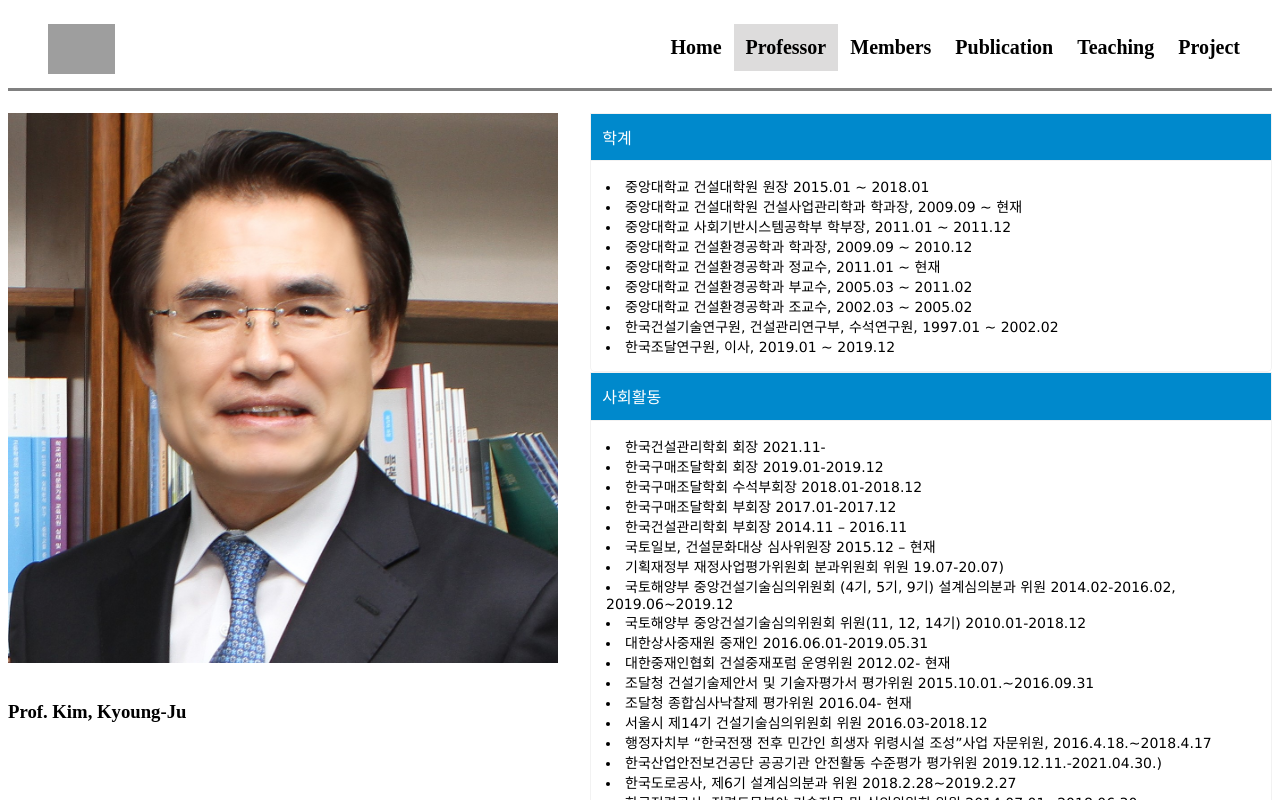
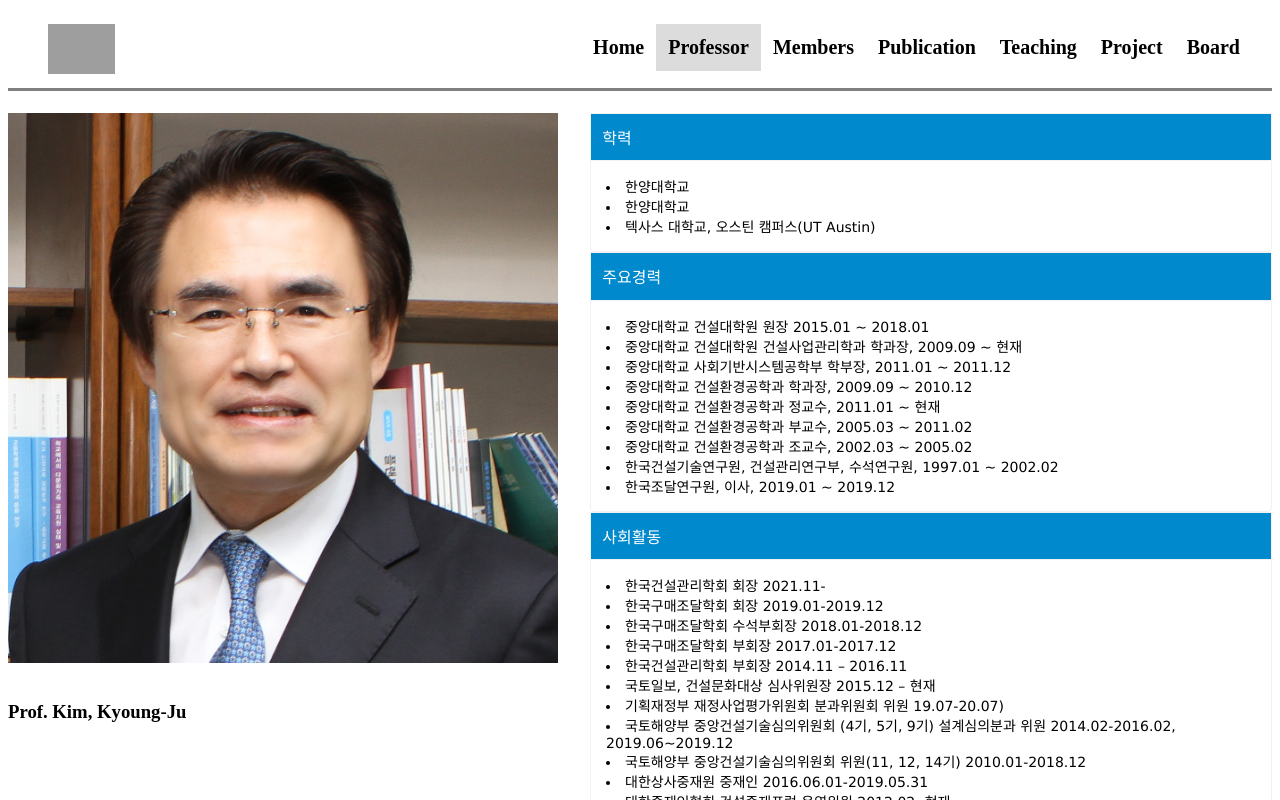
Before and after one commit to grrrrreee/CMIT_homepage, a React (Create React App) app: page / in a window 1280 px wide. Both pictures are taken after a click on the item "Professor". Shown: the top 800 px of the page. Built offline with nearby package versions, Linux system fonts and the light colour scheme; grey boxes are pictures that could not be loaded.

Commit message:
shift started

```diff
--- a/public/index.html
+++ b/public/index.html
@@ -6,8 +6,8 @@
     <meta name="viewport" content="width=device-width, initial-scale=1" />
     <meta name="theme-color" content="#000000" />
     <meta
-      name="description"
-      content="Web site created using create-react-app"
+      name="CAU CMIT"
+      content="중앙대학교 김경주 교수님 건설경영정보연구실 홈페이지. CAU, CAU CMIT, CMIT, 중앙대 건설경영정보연구실"
     />
     <link rel="apple-touch-icon" href="%PUBLIC_URL%/logo192.png" />
     <!--
@@ -24,8 +24,9 @@
       work correctly both with client-side routing and a non-root public URL.
       Learn how to configure a non-root public URL by running `npm run build`.
     -->
-    <title>CMIT LAB</title>
+    <title>중앙대학교 건설경영정보연구실 CAU CMIT</title>
     <meta name="keywords" content="중앙대, CAU, 중앙대학교, Chung-Ang University, 건설경영정보연구실, 중앙대 건설경영정보연구실, 중앙대 연구실 중앙대 CMIT, 건설대학원, 김경주, 김경주 교수, 건설관리학회, 중앙대 CM, CM, 건설관리, 건설사업관리, Chung-Ang University Constrcution Management, University Construction Management">
+    <meta name="google-site-verification" content="A1VutFStk23_mgN2UHIYowSiki8sW-iXdV8KXeBd9nQ" />
   </head>
   <body>
     <div id="root"></div>
--- a/src/App.js
+++ b/src/App.js
@@ -6,6 +6,7 @@ import Third from './components/Third';
 import Fourth from './components/Fourth';
 import Fifth from './components/Fifth';
 import Sixth from './components/Sixth';
+import Seventh from './components/Seventh';
 
 import Header from './Header';
 import Footer from './Footer';
@@ -18,7 +19,8 @@ const menuList = {
 	2: <Third/>,
 	3: <Fourth/>,
 	4: <Fifth/>,
-	5: <Sixth/>
+	5: <Sixth/>,
+	6: <Seventh/>
 };
 
 class App extends React.Component {
@@ -50,6 +52,7 @@ class App extends React.Component {
 						<li className={`${this.state.menu===3? 'active': ''}`} onClick={() => this.changeMenu(3)}>Publication</li>
 						<li className={`${this.state.menu===4? 'active': ''}`} onClick={() => this.changeMenu(4)}>Teaching</li>
 						<li className={`${this.state.menu===5? 'active': ''}`} onClick={() => this.changeMenu(5)}>Project</li>
+						<li className={`${this.state.menu===6? 'active': ''}`} onClick={() => this.changeMenu(6)}>Board</li>
 					</ul>
 				</div>
 				<div className="contentArea">
--- a/src/components/Second.js
+++ b/src/components/Second.js
@@ -10,17 +10,22 @@ class Second extends React.Component {
 
                 this.state= {
                         menu:0,
-			open : true,
+						open0 : true,
+						open1 : true,
 						open2 : true,
 						open3 : true
                 };
-		this.togglePanel = this.togglePanel.bind(this);
+		this.togglePanel0 = this.togglePanel0.bind(this);
+		this.togglePanel1 = this.togglePanel1.bind(this);
 		this.togglePanel2 = this.togglePanel2.bind(this);
 		this.togglePanel3 = this.togglePanel3.bind(this);
         }
+	togglePanel0(e) {
+		this.setState({open0 : !this.state.open0})
+	}
 
-	togglePanel(e) {
-		this.setState({open : !this.state.open})
+	togglePanel1(e) {
+		this.setState({open1 : !this.state.open1})
 	}
 
 	togglePanel2(e) {
@@ -39,11 +44,23 @@ class Second extends React.Component {
 					<h3>Prof. Kim, Kyoung-Ju</h3>
 				</div>
 				<div className="p_career">
-					<div onClick={(e)=>this.togglePanel(e)} className='header'>
+					<div onClick={(e)=>this.togglePanel0(e)} className='header'>
                         {this.props.title}
-                                       		 학계
+                            학력
                     </div>
-                                	{this.state.open? (
+					{this.state.open0? (
+						<div className='content'>
+							<li>한양대학교 </li>
+							<li>한양대학교 </li>
+							<li>텍사스 대학교, 오스틴 캠퍼스(UT Austin) </li>
+							{this.props.children}
+						</div>
+					) : null}
+					<div onClick={(e)=>this.togglePanel1(e)} className='header'>
+                        {this.props.title}
+                            주요경력
+                    </div>
+					{this.state.open1? (
 						<div className='content'>
 							<li>중앙대학교 건설대학원 원장 2015.01 ~ 2018.01</li>
 							<li>중앙대학교 건설대학원 건설사업관리학과 학과장, 2009.09 ~ 현재</li>
--- a/src/components/Sixth.js
+++ b/src/components/Sixth.js
@@ -262,7 +262,7 @@ class Sixth extends React.Component {
                     </div>
                     {this.state.open12 ? (
                         <div className='content'>
-
+                            <li>연구개요</li>
                         <img className= 'img' src={img_6_12}/>
                                 {this.props.children}
                         </div>
```
Also changed, not shown: src/components/Seventh.js (added). Lines whose indentation alone changed are shown as unchanged.
